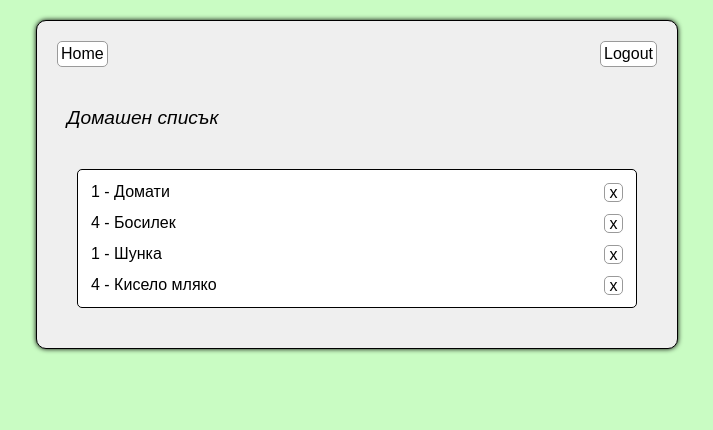
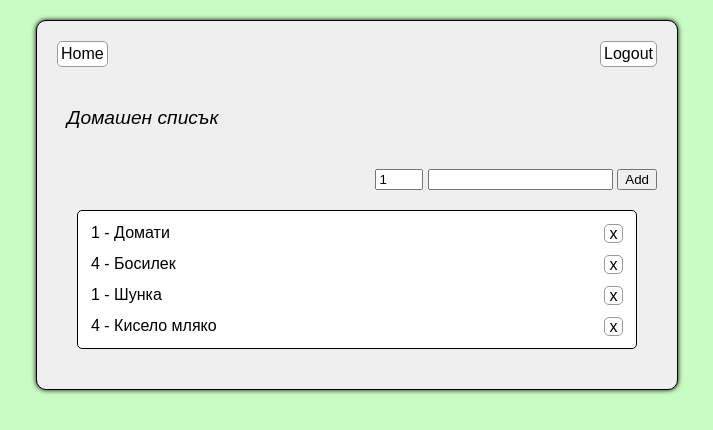
Before and after one commit to gvkunchev/fmi-shopping-list, a Django app: page /shopping_list?id=1 in a window 1280 px wide. Shown: the top 430 px of the page, without its empty margins (283-996 px from the left). Run offline with Django 4.2, Linux system fonts and the light colour scheme; a user stored in the database is signed in; data comes from the database, SQL or seed files in the repository; both versions use the stored data as it was after the commit.

Commit message:
Allow people to add new items to a list - Add new url - Add new view for that url - Add form that submits information about an item - Validate the model for quanityity at least 1

```diff
--- a/shopping_list/gui/models.py
+++ b/shopping_list/gui/models.py
@@ -1,6 +1,6 @@
 from django.db import models
 from django.contrib.auth.models import User
-
+from django.core.validators import MinValueValidator
 
 class ShoppingList(models.Model):
     name = models.CharField(max_length=90)
@@ -12,7 +12,7 @@ class ShoppingList(models.Model):
 
 class ShoppingItem(models.Model):
     name = models.CharField(max_length=90)
-    quantity = models.IntegerField(default=1)
+    quantity = models.IntegerField(default=1, validators=[MinValueValidator(1)])
     bought = models.BooleanField(default=False)
     shopping_list = models.ForeignKey(ShoppingList, on_delete=models.CASCADE,
                                       related_name='items')
--- a/shopping_list/gui/static/generic.css
+++ b/shopping_list/gui/static/generic.css
@@ -78,3 +78,7 @@ a:hover {
     line-height: 15px;
     text-align: center;
 }
+
+.add-item #quantity {
+    width: 40px;
+}
--- a/shopping_list/gui/templates/shopping_list.html
+++ b/shopping_list/gui/templates/shopping_list.html
@@ -6,6 +6,14 @@
     <div class="clear"></div>
 
     <div class="header">{{ name }}</div>
+    <form class="add-item float-right" method="POST" action="add_item">
+        {% csrf_token %}
+        <input type="hidden" value="{{ id }}" name="shopping_list" id="shopping_list" />
+        <input type="number" value="1" name="quantity" id="quantity" />
+        <input type="text" name="name" id="name" />
+        <button type="submit">Add</button>
+    </form>
+    <div class="clear"></div>
     <div class="list">
         {% for item in items %}
             <div class="list-item">
--- a/shopping_list/gui/urls.py
+++ b/shopping_list/gui/urls.py
@@ -8,6 +8,7 @@ urlpatterns = [
     path('shopping_list', views.shopping_list),
     path('toggle_item', views.toggle_item),
     path('remove_item', views.remove_item),
+    path('add_item', views.add_item),
     path('login', auth_views.LoginView.as_view()),
     path('logout', auth_views.LogoutView.as_view())
 ]
--- a/shopping_list/gui/views.py
+++ b/shopping_list/gui/views.py
@@ -1,8 +1,8 @@
-from django.shortcuts import render
+from django.shortcuts import render, redirect
 from django.contrib.auth.decorators import login_required
+from django.http import HttpResponseNotFound, JsonResponse
 from .models import ShoppingList, ShoppingItem
-from django.http import HttpResponseNotFound, JsonResponse
-
+from .forms import AddShoppingItemForm
 
 @login_required(login_url='/login')
 def index(request):
@@ -23,6 +23,7 @@ def shopping_list(request):
         return HttpResponseNotFound('Invalid link. No ID found.')
     context = {
         'name': shopping_list.name,
+        'id': shopping_list.pk,
         'items': shopping_list.items.all()
     }
     return render(request, 'shopping_list.html', context)
@@ -56,3 +57,24 @@ def remove_item(request):
         return HttpResponseNotFound('Invalid link.')
     item.delete()
     return JsonResponse({'state': 'removed'})
+
+
+@login_required(login_url='/login')
+def add_item(request):
+    """Add an item."""
+    try:
+        name = request.POST['name']
+        quantity = request.POST['quantity']
+        shopping_list_id = int(request.POST['shopping_list'])
+        shopping_list = ShoppingList.objects.get(pk=shopping_list_id)
+        # Ensure that a user can't touch other people's stuff
+        if shopping_list.owner != request.user:
+            return HttpResponseNotFound('Invalid link.')
+    except (KeyError, ValueError, ShoppingList.DoesNotExist):
+        return HttpResponseNotFound('Invalid link.')
+    form = AddShoppingItemForm({'name': name,
+                                'quantity': quantity,
+                                'shopping_list': shopping_list})
+    if form.is_valid():
+        form.save()
+    return redirect(f'/shopping_list?id={shopping_list_id}')
```
Also changed, not shown: shopping_list/gui/forms.py (added, +9 -0 lines), shopping_list/db.sqlite3.
